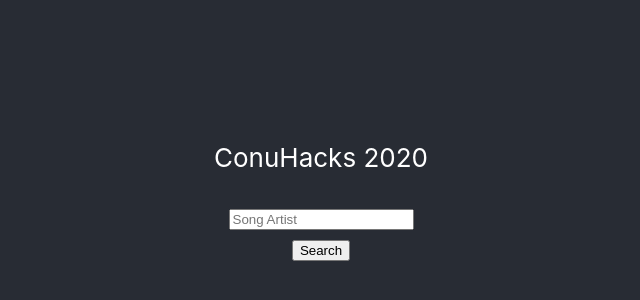
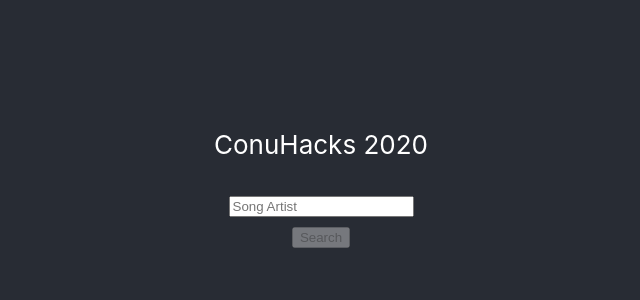
Before and after one commit to tiffzeng/conu-hacks-2020, a React (Create React App) app in the folder frontend/: page / in a window 1280 px wide. Shown: the part 212-512 px from the top of the page, without its empty margins (319-959 px from the left). Built offline with nearby package versions, Linux system fonts and the light colour scheme; no server answers.

Commit message:
fixed searchbar, added new components

```diff
--- a/frontend/src/App.js
+++ b/frontend/src/App.js
@@ -1,6 +1,7 @@
 import React from 'react';
 import './App.css';
 import SearchBar from './Components/SearchBar';
+import Footer from './Components/Footer';
 
 function App() {
   return (
@@ -8,6 +9,8 @@ function App() {
       <header className="App-header">
         <p>ConuHacks 2020</p>
         <SearchBar />
+        <Footer/>
+
       </header>
     </div>
   );
--- a/frontend/src/Components/SearchBar.js
+++ b/frontend/src/Components/SearchBar.js
@@ -13,7 +13,11 @@ class SearchBar extends React.Component {
         this.setState({song: e.target.value});
     }
 
-    async getSong(song) {
+    async getSong(e, song) {
+        this.setState({
+          song:""
+        })
+      e.preventDefault();
         try {
             const response = await getSongs(song);
             console.log(response)
@@ -25,6 +29,7 @@ class SearchBar extends React.Component {
     render() {
         return (
             <div>
+                <form>
                 <input
                     type="text"
                     value={this.state.song}
@@ -34,7 +39,9 @@ class SearchBar extends React.Component {
 
                 <br/>
 
-                <button onClick={this.getSong(this.state.song)}> Search </button>
+                <button disabled={!this.state.song}
+                          onClick={(e) => this.getSong(e,this.state.song)}> Search </button>
+                </form>
             </div>
         );
     }
```
Also changed, not shown: frontend/src/Components/Item.js (added, +14 -0 lines), frontend/src/Components/List.js (added, +12 -0 lines).
